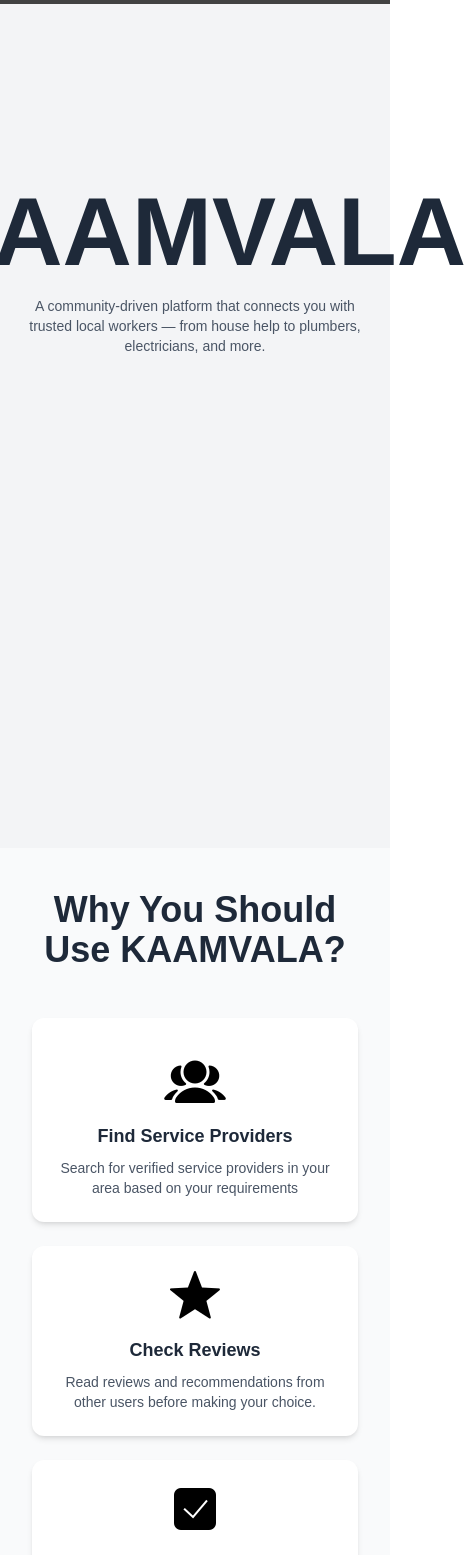
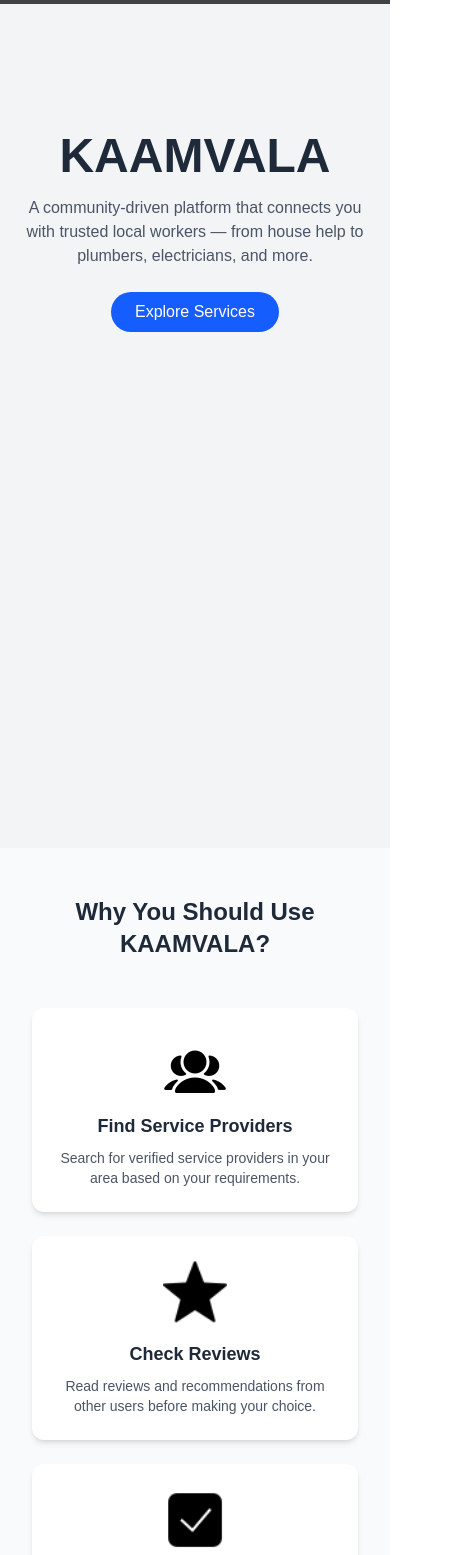
Before and after one commit to SaadAh-mad/antidote_AMUHACKS4.0, a Next.js app in the folder kaamvala/: page / in a window 390 px wide. Shown: the part 60-1615 px from the top of the page, 466 px wide, since content can reach past the window. Built offline with nearby package versions, Linux system fonts and the light colour scheme; no server answers.

Commit message:
made it responsive

```diff
--- a/kaamvala/components/footer.tsx
+++ b/kaamvala/components/footer.tsx
@@ -13,13 +13,13 @@ function Footer() {
              </p>
              <div className="flex justify-center md:justify-start mt-4 space-x-4">
               <a href="https://twitter.com" target="_blank" rel="noopener noreferrer">
-                <Twitter size={20} className="text-gray-400 hover:text-white " />
+                <Twitter size={20} className="text-gray-400 hover:text-blue-400 " />
               </a>
               <a href="https://facebook.com" target="_blank" rel="noopener noreferrer">
-                <Facebook size={20} className="text-gray-400 hover:text-white " />
+                <Facebook size={20} className="text-gray-400 hover:text-blue-400 " />
               </a>
               <a href="https://instagram.com" target="_blank" rel="noopener noreferrer">
-                <Instagram size={20} className="text-gray-400 hover:text-white " />
+                <Instagram size={20} className="text-gray-400 hover:text-blue-400 " />
               </a>
             </div>
 
@@ -29,22 +29,22 @@ function Footer() {
             <h3 className="text-lg font-semibold">Services</h3>
             <ul className="space-y-1">
               <li>
-                <a href="/" className="text-gray-400 hover:text-white">
+                <a href="/" className="text-gray-400 hovertext-gray-950">
                   Plumbing
                 </a>
               </li>
               <li>
-                <a href="/about" className="text-gray-400 hover:text-white">
+                <a href="/about" className="text-gray-400 hover:text-gray-950">
                   Electrical
                 </a>
               </li>
               <li>
-                <a href="/contact" className="text-gray-400 hover:text-white">
+                <a href="/contact" className="text-gray-400 hover:text-gray-950">
                   Gardening
                 </a>
               </li>
               <li>
-                <a href="/about" className="text-gray-400 hover:text-white">
+                <a href="/about" className="text-gray-400 hover:text-gray-950">
                   Carpentary
                 </a>
               </li>
@@ -55,17 +55,17 @@ function Footer() {
             <h3 className="text-lg font-semibold">Quick Links</h3>
             <ul className="space-y-2">
               <li>
-                <a href="/" className="text-gray-400 hover:text-white">
+                <a href="/" className="text-gray-400 hover:text-gray-950">
                   Home
                 </a>
               </li>
               <li>
-                <a href="/about" className="text-gray-400 hover:text-white">
+                <a href="/about" className="text-gray-400 hover:text-gray-950">
                   About Us
                 </a>
               </li>
               <li>
-                <a href="/contact" className="text-gray-400 hover:text-white">
+                <a href="/contact" className="text-gray-400 hover:text-gray-950">
                   Contact
                 </a>
               </li>
--- a/kaamvala/components/landing.tsx
+++ b/kaamvala/components/landing.tsx
@@ -3,46 +3,54 @@ import React from "react";
 const LandingPage = () => {
   return (
     <div className="w-full">
-      <section className="w-screen h-screen flex flex-col items-center justify-start pt-45 bg-gray-100 text-center p-4">
-        <h1 className="text-8xl font-bold text-gray-800">KAAMVALA</h1>
-        <p className="text-sm text-gray-600 mt-4 max-w-md">
+      {/* Hero Section */}
+      <section className="w-screen min-h-screen flex flex-col items-center justify-start pt-32 sm:pt-40 bg-gray-100 text-center px-4">
+        <h1 className="text-5xl sm:text-6xl lg:text-8xl font-bold text-gray-800">
+          KAAMVALA
+        </h1>
+        <p className="text-base sm:text-lg text-gray-600 mt-4 max-w-xl">
           A community-driven platform that connects you with trusted local workers — from house help to plumbers, electricians, and more.
         </p>
+        <button className="mt-6 px-6 py-2 bg-blue-600 text-white rounded-full hover:bg-blue-700 transition">
+          Explore Services
+        </button>
       </section>
 
-      <section className="w-screen h-screen flex flex-col items-center justify-center bg-gray-50 text-center px-4">
-        <h2 className="text-4xl font-semibold text-gray-800 mb-12">
+      {/* Features Section */}
+      <section className="w-screen min-h-screen flex flex-col items-center justify-center bg-gray-50 text-center px-4 py-12">
+        <h2 className="text-2xl sm:text-4xl font-semibold text-gray-800 mb-12">
           Why You Should Use KAAMVALA?
         </h2>
-        <div className="grid grid-cols-1 md:grid-cols-3 gap-6 max-w-6xl w-full px-4">
+        <div className="grid grid-cols-1 sm:grid-cols-2 md:grid-cols-3 gap-6 max-w-6xl w-full px-4">
           <div className="bg-white p-6 rounded-xl shadow-md flex flex-col items-center text-center">
             <img
               src="/assets/ppl.png"
-              alt="Find Service Providers"
-              className="mb-4"
+              alt="Find local service providers"
+              className="mb-4 w-16 h-16 object-contain"
             />
             <h3 className="text-lg font-bold text-gray-800 mb-2">Find Service Providers</h3>
             <p className="text-sm text-gray-600">
-              Search for verified service providers in your area based on your requirements
+              Search for verified service providers in your area based on your requirements.
             </p>
           </div>
 
           <div className="bg-white p-6 rounded-xl shadow-md flex flex-col items-center text-center">
             <img
               src="/assets/star.png"
-              alt="Check Reviews"
-              className="mb-4"
+              alt="Check user reviews"
+              className="mb-4 w-16 h-16 object-contain"
             />
             <h3 className="text-lg font-bold text-gray-800 mb-2">Check Reviews</h3>
             <p className="text-sm text-gray-600">
               Read reviews and recommendations from other users before making your choice.
             </p>
           </div>
+
           <div className="bg-white p-6 rounded-xl shadow-md flex flex-col items-center text-center">
             <img
               src="/assets/tick.png"
-              alt="Book Services"
-              className="mb-4"
+              alt="Book directly"
+              className="mb-4 w-16 h-16 object-contain"
             />
             <h3 className="text-lg font-bold text-gray-800 mb-2">Book Services</h3>
             <p className="text-sm text-gray-600">
@@ -55,4 +63,4 @@ const LandingPage = () => {
   );
 };
 
-export default LandingPage;
+export default LandingPage;
```
